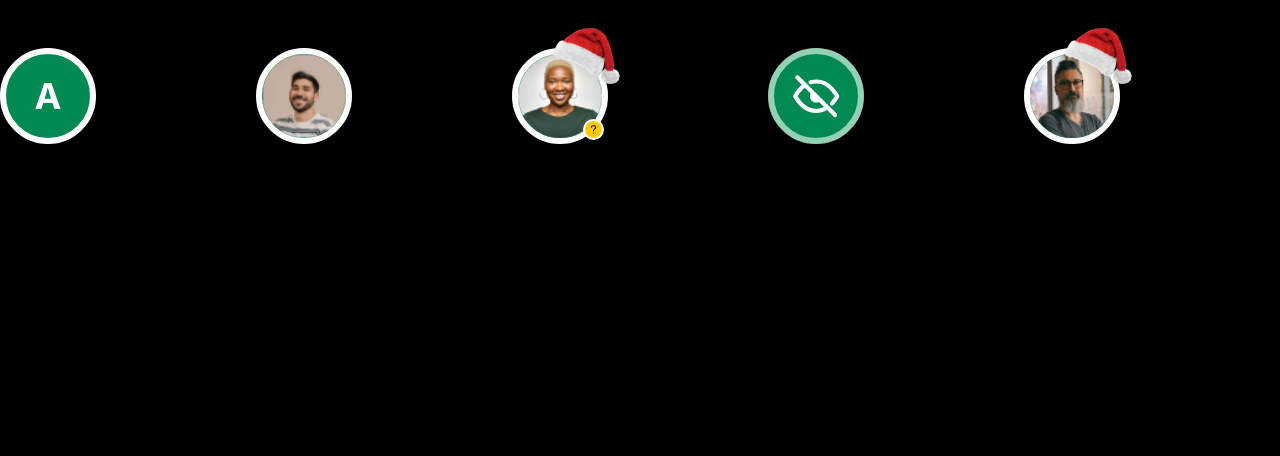
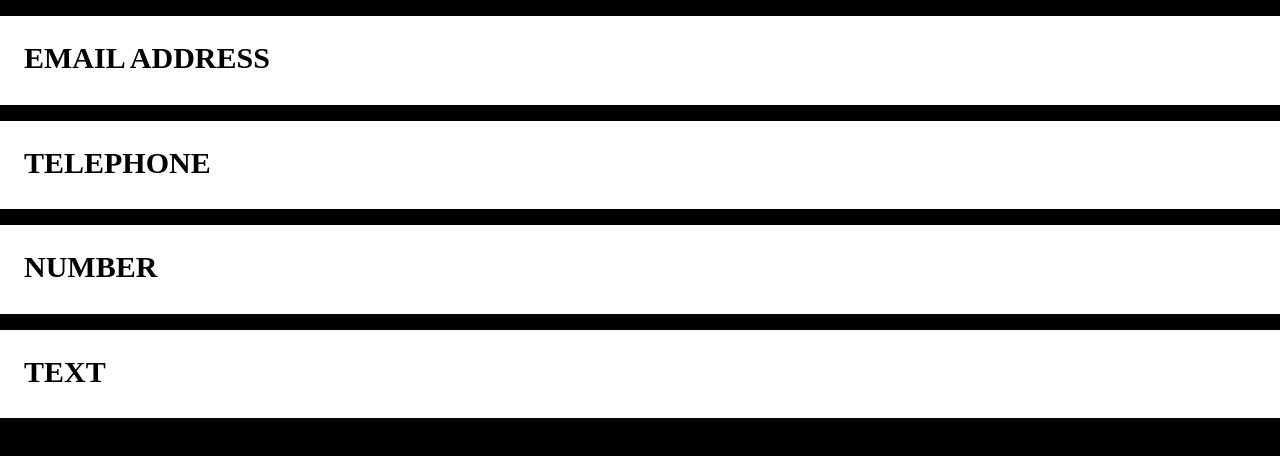
Before and after one commit to ccccchriz/advent-of-css-2023, a React (Vite) app: page / in a window 1280 px wide. Shown: the top 456 px of the page. Built offline with nearby package versions, Linux system fonts and the light colour scheme.

Commit message:
added input component, day3

```diff
--- a/src/App.tsx
+++ b/src/App.tsx
@@ -1,19 +1,14 @@
-import Avatar from "./components/Avatar/Avatar.tsx";
 import "./components/Icon/Icon.tsx";
+import Input from "./components/Input/Input.tsx";
 
 function App() {
   return (
     <>
-      <div className="pt-12 grid grid-cols-5 ">
-        <Avatar letter="A" />
-        <Avatar image="/avatar/img/avatar-08.png" />
-        <Avatar
-          image="/avatar/img/avatar-06.png"
-          status="idle"
-          isSantaHat={true}
-        />
-        <Avatar icon="eyeClosed" />
-        <Avatar image="/avatar/img/avatar-03.png" isSantaHat={true} />
+      <div className="pt-4 grid gap-4">
+        <Input type="email" />
+        <Input type="tel" />
+        <Input type="number" />
+        <Input type="text" />
       </div>
     </>
   );
--- /dev/null
+++ b/src/components/Input/Input.tsx
@@ -0,0 +1,35 @@
+const types = {
+  text: ["text", ""],
+  password: ["password", ""],
+  email: ["email address", ""],
+  url: ["url", ""],
+  number: ["number", ""],
+  tel: ["telephone", ""],
+};
+
+type inputProp = {
+  type: keyof typeof types;
+  id?: number;
+};
+
+export default function Input({ type, id }: inputProp) {
+  let htmlId = type;
+  if (id) htmlId += id;
+  return (
+    <>
+      <label className="w-full relative grid">
+        <input
+          type={type}
+          id={htmlId}
+          name={htmlId}
+          size={1}
+          placeholder=" "
+          className={`p-6 w-full font-sans text-[1.6875rem] peer invalid:bg-orangeRed transition-all`}
+        />
+        <span className="absolute uppercase font-handwriting text-3xl font-bold p-6 transition-all peer-focus:p-1 peer-focus:text-lg peer-[&:not(:placeholder-shown)]:p-1 peer-[&:not(:placeholder-shown)]:text-lg peer-invalid:text-white peer-[&:not(:invalid):not(:placeholder-shown)]:text-spanishGreen">
+          {types[type][0]}
+        </span>
+      </label>
+    </>
+  );
+}
```
